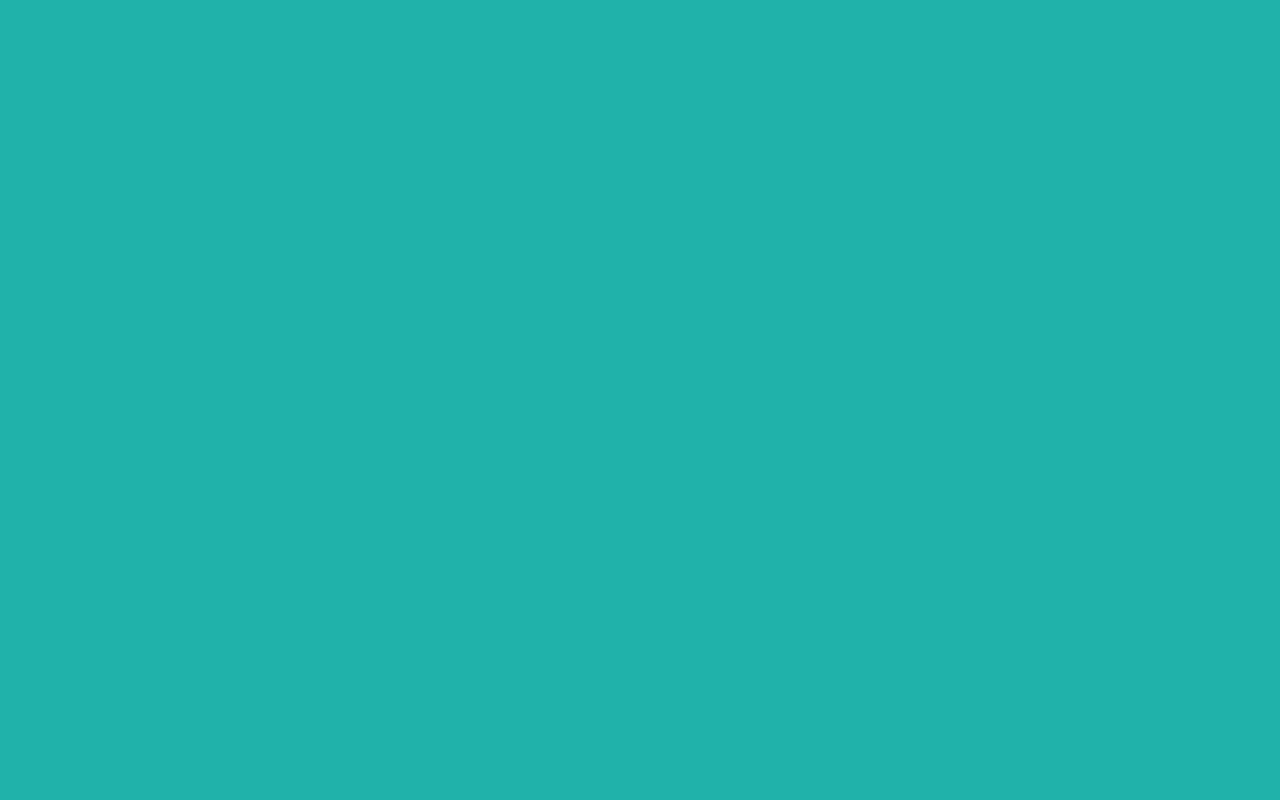
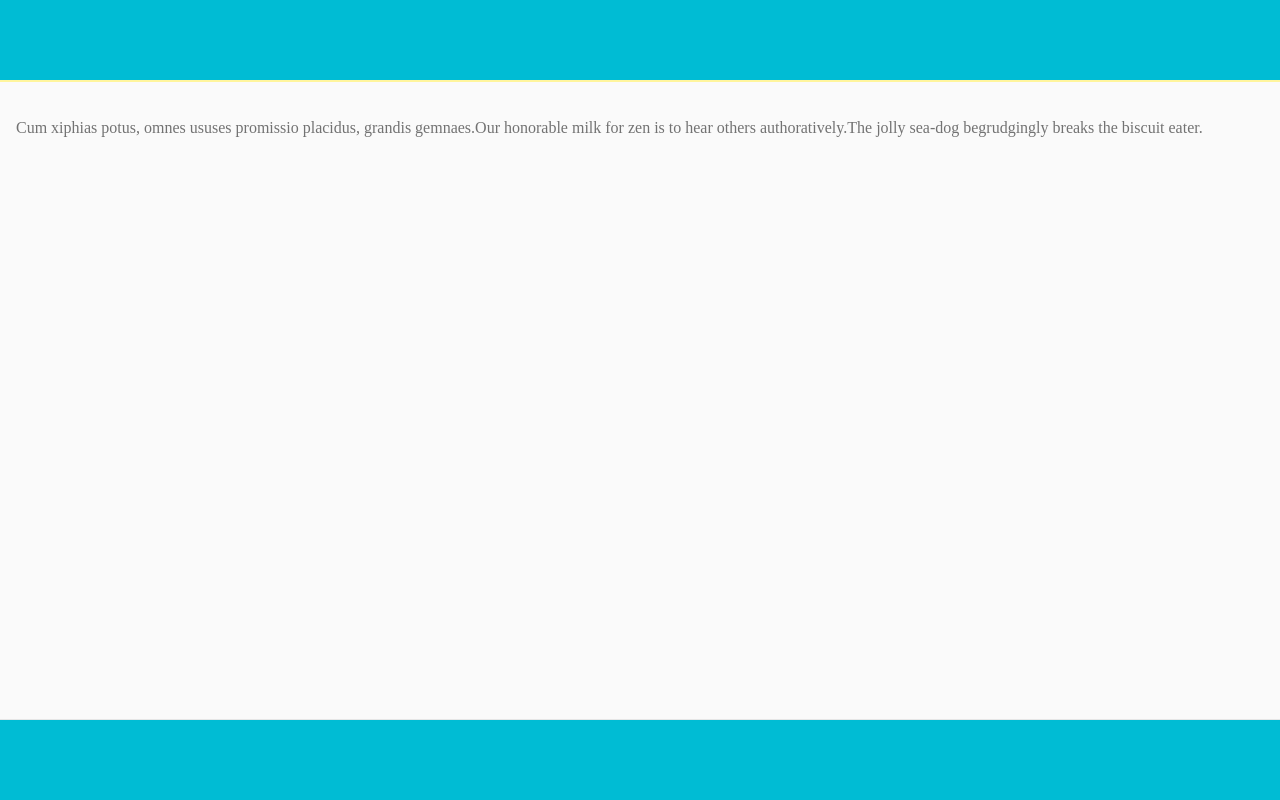
Before and after one commit to perfectfoolish/flex, a plain HTML site: page index.html in a window 1280 px wide. Drawn offline with Linux system fonts and the light colour scheme.

Commit message:
Create native app layout

```diff
--- a/index.html
+++ b/index.html
@@ -4,9 +4,18 @@
   <meta charset="UTF-8">
   <title>flex</title>
   <link rel="stylesheet" href="styles/main.css">
+  <meta name="viewport" content="width=device-width, initial-scale=1">
 </head>
 <body>
-  <header></header>
-  <footer></footer>
+  <div class="app-wrap">
+    <header class="app-header"></header>
+    <section class="content">
+      <p>
+        Cum xiphias potus, omnes ususes promissio placidus, grandis gemnaes.Our honorable milk for zen is to hear others authoratively.The jolly sea-dog begrudgingly breaks the biscuit eater.
+      </p>
+
+    </section>
+    <footer class="app-footer"></footer>
+  </div>
 </body>
 </html>
--- a/source/styles/main.scss
+++ b/source/styles/main.scss
@@ -1,4 +1,40 @@
+/* Palette generated by Material Palette - materialpalette.com/cyan/pink */
+
+$primary-color-dark:   #0097A7;
+$primary-color:        #00BCD4;
+$primary-color-light:  #B2EBF2;
+$primary-color-text:   #FFFFFF;
+$accent-color:         #FF4081;
+$primary-text-color:   #212121;
+$secondary-text-color: #727272;
+$divider-color:        #B6B6B6;
+
 body {
+  margin: 0;
+  -webkit-font-smoothing: antialiased;
+  color: #727272;
+}
+.app-wrap {
+  height: 100vh;
   display: flex;
-  background-color: lightseagreen;
+  flex-direction: column;
 }
+.app-header {
+  background-color: $primary-color;
+  height: 80px;
+  border-bottom: 2px solid #fff59d;
+  flex-shrink: 0;
+}
+.content {
+  background-color: #fafafa;
+  line-height: 1.8;
+  padding: 16px;
+  overflow-y: scroll;
+  flex-grow: 1;
+}
+.app-footer {
+  height: 80px;
+  background-color: $primary-color;
+  border-top: 1px solid #e6e6e6;
+  flex-shrink: 0;
+}
```
Also changed, not shown: source/index.html (+11 -2 lines), styles/main.css.
